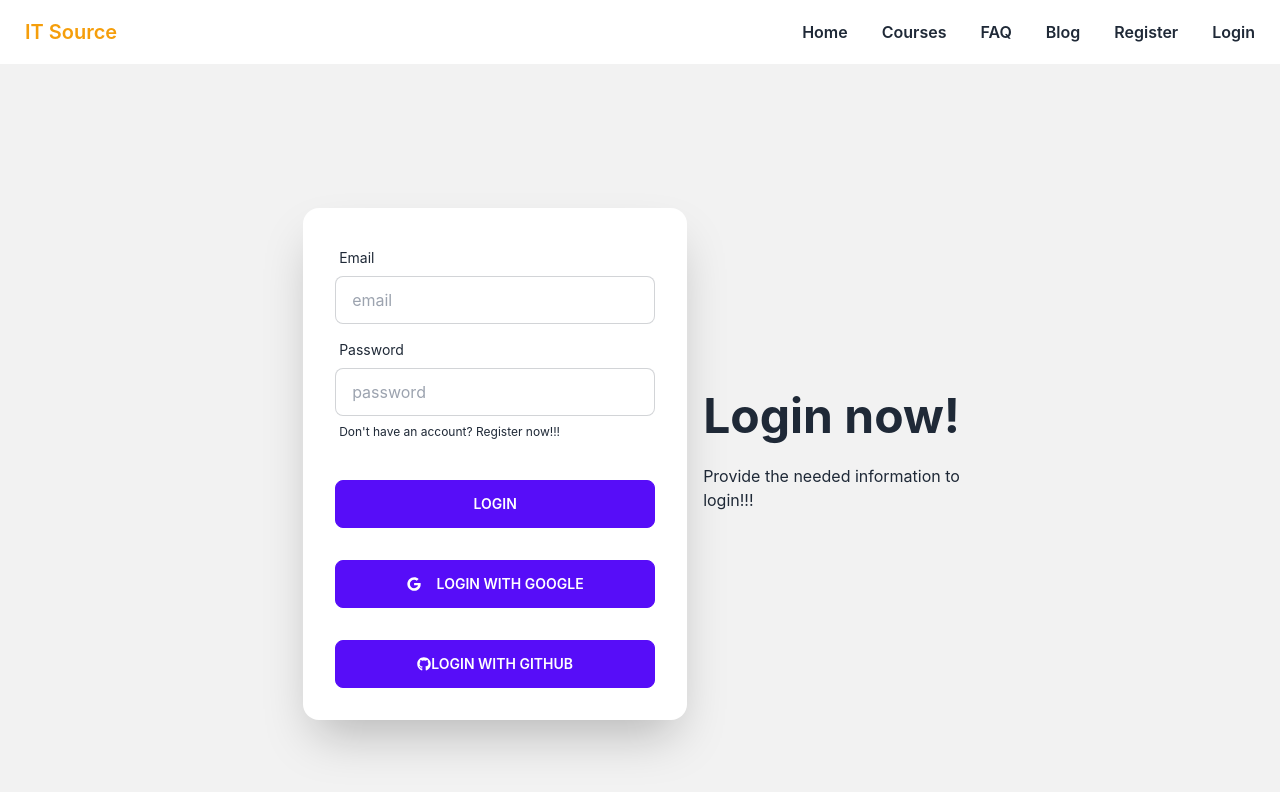
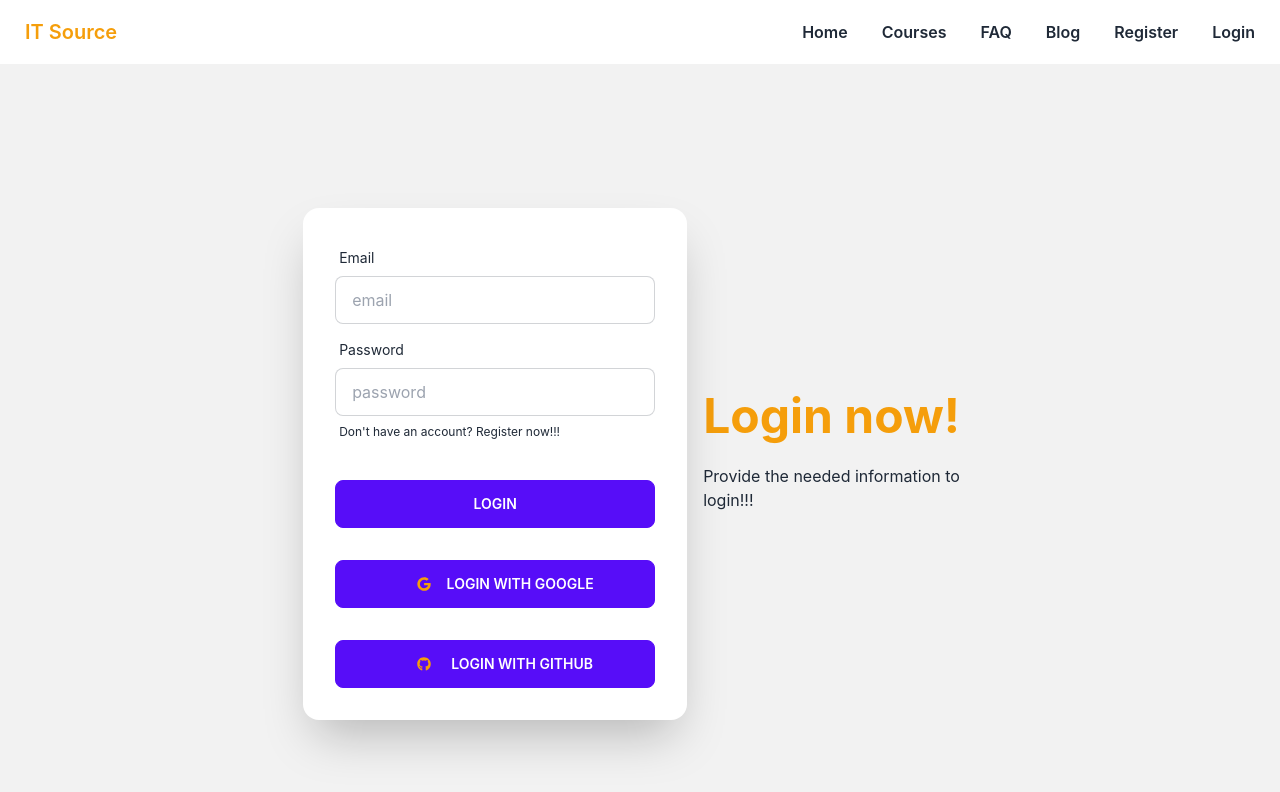
Before and after one commit to sourov101/IT-Source-client-side, a React (Create React App) app: page /login in a window 1280 px wide. Shown: the top 792 px of the page. Built offline with nearby package versions, Linux system fonts and the light colour scheme; no server answers.

Commit message:
git sign in added

```diff
--- a/src/App.js
+++ b/src/App.js
@@ -40,7 +40,11 @@ function App() {
         },
 
       ]
-    }
+    },
+    {
+      path: '*',
+      element: <h1 className='text-amber-500 mt-5 text-4xl font-bold'>Route Not Found. Code: 404</h1>
+    },
   ])
   return (
     <div className="App">
--- a/src/components/Header/Header.js
+++ b/src/components/Header/Header.js
@@ -22,7 +22,7 @@ const Header = () => {
                     <Link to='/' className="btn btn-ghost normal-case text-xl text-amber-500">IT Source</Link>
                 </div>
                 <div className="flex-none">
-                    <div className="">
+                    <div>
                         <Link className="btn btn-ghost normal-case text-base hover:text-amber-500" to='/'>Home</Link>
                         <Link className="btn btn-ghost normal-case text-base hover:text-amber-500" to='/courses'>Courses</Link>
                         <Link className="btn btn-ghost normal-case text-base hover:text-amber-500" to='/faq'>FAQ</Link>
@@ -31,17 +31,15 @@ const Header = () => {
                         <Link className="btn btn-ghost normal-case text-base hover:text-amber-500" to='/register'>Register</Link>
 
                     </div>
-                    {user?.email ?
-
-
+                    {user?.uid ?
                         <div className="dropdown dropdown-end">
                             <label tabIndex={0} className="btn btn-ghost btn-circle avatar">
                                 <div className="w-10 rounded-full">
 
-                                    <img src="https://placeimg.com/80/80/people" alt='' />
+                                    <img src={user?.photoURL} alt='' />
                                 </div>
                             </label>
-                            <div>{user?.email}</div>
+                            <div>{user?.displayName}</div>
                             <ul tabIndex={0} className="menu menu-compact dropdown-content mt-3 p-2 shadow bg-base-100 rounded-box w-52">
 
 
@@ -49,7 +47,7 @@ const Header = () => {
                             </ul>
                         </div>
 
-                        : <Link className="btn btn-ghost normal-case text-base" to='/login'>Login</Link>}
+                        : <Link className="btn btn-ghost normal-case text-base hover:text-amber-500" to='/login'>Login</Link>}
                 </div>
             </div>
         </div>
--- a/src/components/Login/Login.js
+++ b/src/components/Login/Login.js
@@ -4,7 +4,7 @@ import { FaGoogle, FaGithub } from "react-icons/fa";
 import { AuthContext } from '../../context/UserContext';
 const Login = () => {
 
-    const { signIn, signInWithGoogle } = useContext(AuthContext);
+    const { signIn, signInWithGoogle, signInWithGitHub } = useContext(AuthContext);
 
     const handelSubmit = (event) => {
         event.preventDefault();
@@ -25,7 +25,17 @@ const Login = () => {
 
 
     }
+    const handelGitSignIn = () => {
+        signInWithGitHub()
+            .then(res => {
+                const user = res.user;
+                console.log(user)
 
+            })
+            .catch(error => {
+                console.error(error)
+            })
+    }
 
     const handelGoogleSignIn = () => {
         signInWithGoogle()
@@ -44,7 +54,7 @@ const Login = () => {
             <div className="hero min-h-screen bg-base-200">
                 <div className="hero-content flex-col lg:flex-row-reverse">
                     <div className="text-center lg:text-left">
-                        <h1 className="text-5xl font-bold">Login now!</h1>
+                        <h1 className="text-5xl font-bold text-amber-500">Login now!</h1>
                         <p className="py-6">Provide the needed information to login!!!    </p>
                     </div>
                     <div className="card flex-shrink-0 w-full max-w-sm shadow-2xl bg-base-100">
@@ -68,10 +78,10 @@ const Login = () => {
                                 <button className="btn btn-primary">Login</button>
                             </div>
                             <div className="form-control mt-6">
-                                <button onClick={handelGoogleSignIn} className="btn btn-primary"><FaGoogle className='me-4'></FaGoogle>  Login with Google</button>
+                                <button onClick={handelGoogleSignIn} className="btn btn-primary"><FaGoogle className='me-4 text-amber-500 mx-5'></FaGoogle>  Login with Google</button>
                             </div>
                             <div className="form-control mt-6">
-                                <button className="btn btn-primary"><FaGithub></FaGithub>
+                                <button onClick={handelGitSignIn} className="btn btn-primary"><FaGithub className='text-amber-500 mx-5'></FaGithub>
                                     Login with Github</button>
                             </div>
                         </form>
--- a/src/components/Register/Register.js
+++ b/src/components/Register/Register.js
@@ -32,7 +32,7 @@ const Register = () => {
                 <div className="hero min-h-screen bg-base-200">
                     <div className="hero-content flex-col lg:flex-row-reverse">
                         <div className="text-center lg:text-left">
-                            <h1 className="text-5xl font-bold">Register now!</h1>
+                            <h1 className="text-5xl font-bold text-amber-500">Register now!</h1>
                             <p className="py-6">Provide the needed information to register!!!    </p>
                         </div>
                         <div className="card flex-shrink-0 w-full max-w-sm shadow-2xl bg-base-100">
--- a/src/context/UserContext.js
+++ b/src/context/UserContext.js
@@ -1,6 +1,6 @@
 import React, { createContext, useEffect, useState } from 'react';
 import app from '../firebase/firebase.config';
-import { createUserWithEmailAndPassword, getAuth, GoogleAuthProvider, onAuthStateChanged, signInWithEmailAndPassword, signInWithPopup, signOut } from "firebase/auth";
+import { createUserWithEmailAndPassword, getAuth, GithubAuthProvider, GoogleAuthProvider, onAuthStateChanged, signInWithEmailAndPassword, signInWithPopup, signOut } from "firebase/auth";
 
 export const AuthContext = createContext();
 const auth = getAuth(app)
@@ -10,6 +10,7 @@ const UserContext = ({ children }) => {
     const [user, setUser] = useState({ displayName: 'aaaaa' });
 
     const googleProvider = new GoogleAuthProvider();
+    const gitProvider = new GithubAuthProvider();
 
     //  creating new account
     const createUser = (email, password) => {
@@ -35,6 +36,12 @@ const UserContext = ({ children }) => {
         return signInWithPopup(auth, googleProvider);
     }
 
+    // git sign in
+
+    const signInWithGitHub = () => {
+        return signInWithPopup(auth, gitProvider);
+    }
+
 
     // auth state change
 
@@ -51,7 +58,7 @@ const UserContext = ({ children }) => {
 
 
 
-    const authInfo = { user, createUser, signIn, logOut, signInWithGoogle };
+    const authInfo = { user, createUser, signIn, logOut, signInWithGoogle, signInWithGitHub };
 
 
 
```
